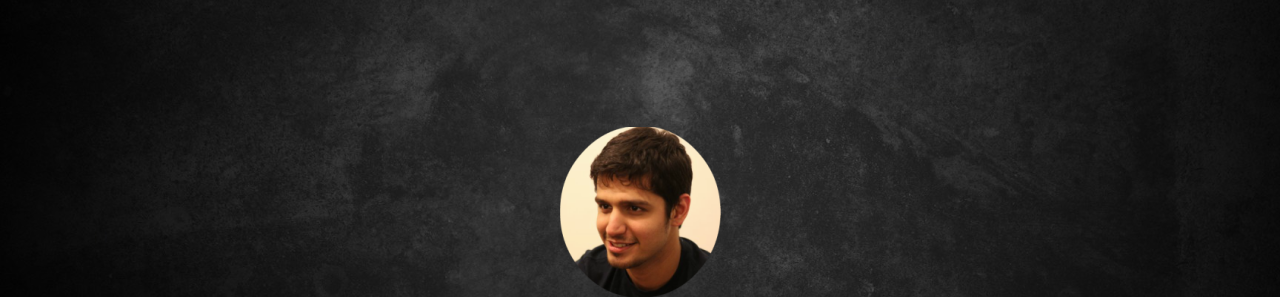
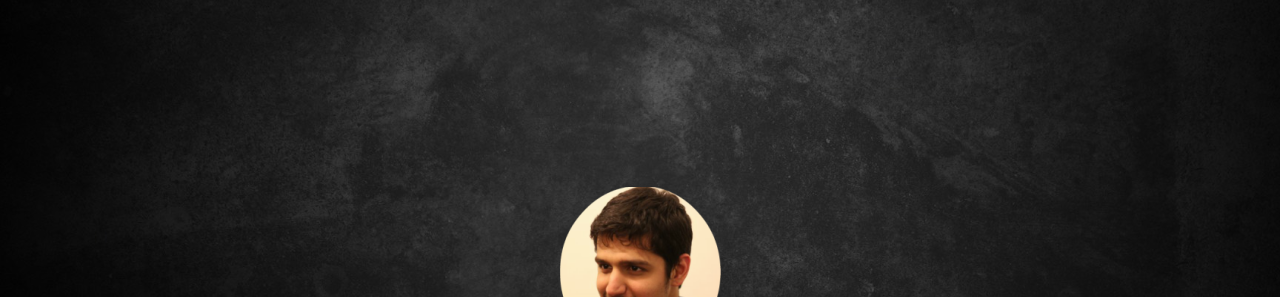
Before and after one commit to vgovilkar/vgovilkar.github.io, a plain HTML site: page index.html in a window 1280 px wide. Shown: the part 53-350 px from the top of the page. Drawn offline with nearby package versions, Linux system fonts and the light colour scheme; some packages are replaced by stand-ins of ours.

Commit message:
added space in home page

```diff
--- a/index.html
+++ b/index.html
@@ -63,13 +63,13 @@
       </div>
     </nav>
     <div  class="container">
-      <div id="homepage"><br><br><br><br><br><br><br><br><br></div>
+      <div id="homepage"><br><br><br><br><br><br><br><br><br><br><br><br></div>
       <div class="row">
           <img src="images/my_photo.png" class = "center">
           <h2 class="text-center">Vaibhav Govilkar</h2>
           <h3 class="text-center">Full Stack Engineer</h3>
           <h4 class="text-center">Currently Exploring Intelligent Applications and Machine Learning</h3>
-          <br><br><br><br><br><br><br>
+          <br><br><br><br><br><br><br><br><br>
       </div>
 
       <div id="aboutmepage"><br><br><br><br></div>
```
